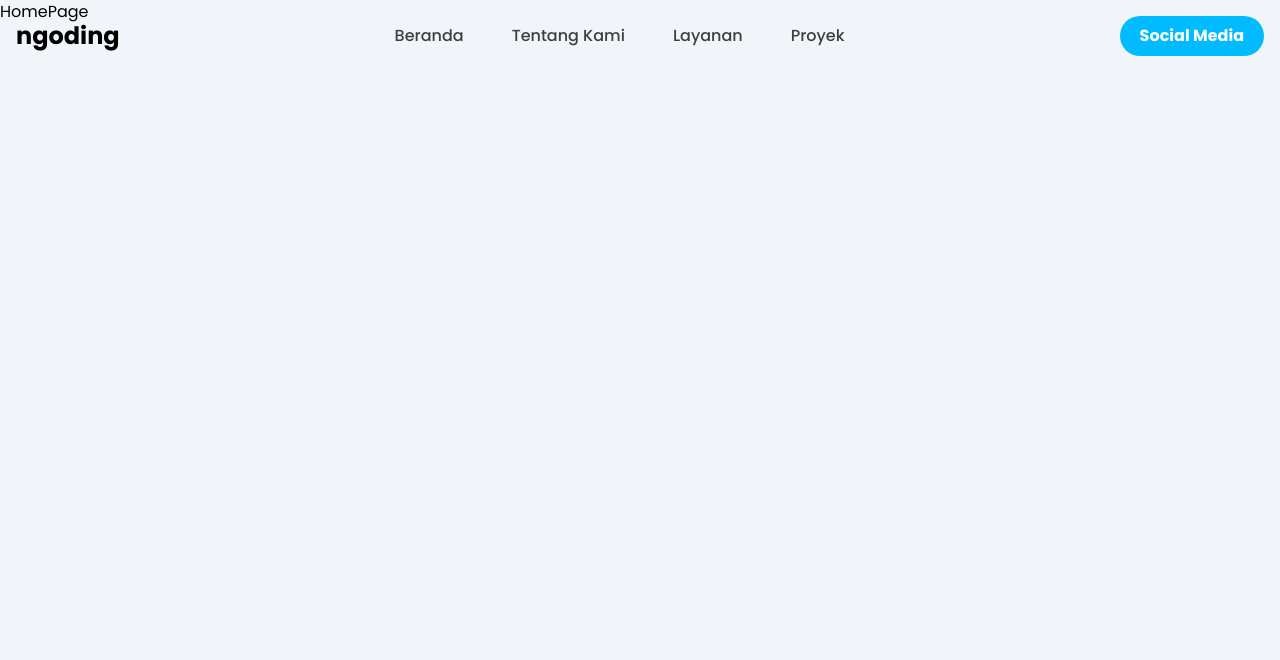
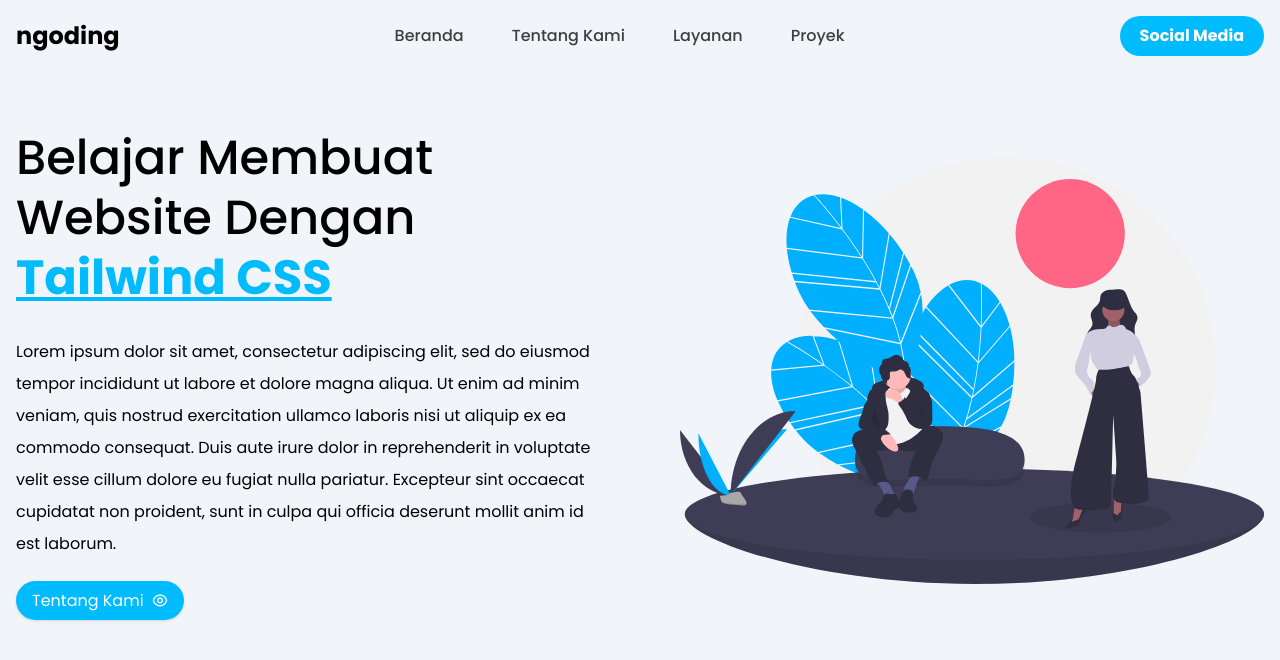
Before and after one commit to ozaenzenzen/reactjs_template_1, a React (Vite) app: page / in a window 1280 px wide. Shown: the top 660 px of the page. Built offline with nearby package versions, Linux system fonts and the light colour scheme.

Commit message:
develop home page design

```diff
--- a/src/pages/HomePage.jsx
+++ b/src/pages/HomePage.jsx
@@ -1,7 +1,45 @@
+import HeroImage from "../assets/images/hero.svg";
+
 const HomePage = () => {
   return (
-    <div className="h-[2000px]">HomePage</div>
-  )
-}
+    <div className="homepage pb-10">
+      <div className="container mx-auto px-4">
+        <div className="hero grid md:grid-cols-2 grid-cols-1 items-center gap-20 pt-32">
+          <div className="box">
+            <h1 className="lg:text-5xl/tight text-3xl font-medium mb-7">
+              Belajar Membuat Website Dengan{" "}
+              <span className="font-bold text-sky-400 underline">
+                {" "}
+                Tailwind CSS
+              </span>
+            </h1>
+            <p className="text-base/8 mb-7">
+              Lorem ipsum dolor sit amet, consectetur adipiscing elit, sed do
+              eiusmod tempor incididunt ut labore et dolore magna aliqua. Ut
+              enim ad minim veniam, quis nostrud exercitation ullamco laboris
+              nisi ut aliquip ex ea commodo consequat. Duis aute irure dolor in
+              reprehenderit in voluptate velit esse cillum dolore eu fugiat
+              nulla pariatur. Excepteur sint occaecat cupidatat non proident,
+              sunt in culpa qui officia deserunt mollit anim id est laborum.
+            </p>
+            <a
+              href="#"
+              className="bg-sky-400 hover:bg-sky-500 transition-all py-2 px-4 text-white shadow rounded-full"
+            >
+              Tentang Kami <i className="ri-eye-line ms-1"> </i>
+            </a>
+          </div>
+          <div className="box">
+            <img
+              src={HeroImage}
+              alt="Hero Image"
+              className="md:w-full w-[400px] mx-auto md:m-0"
+            />
+          </div>
+        </div>
+      </div>
+    </div>
+  );
+};
 
-export default HomePage
+export default HomePage;
```
